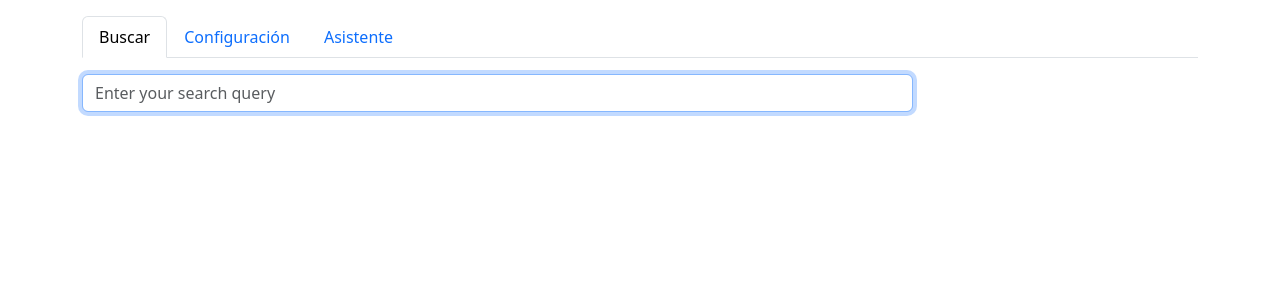
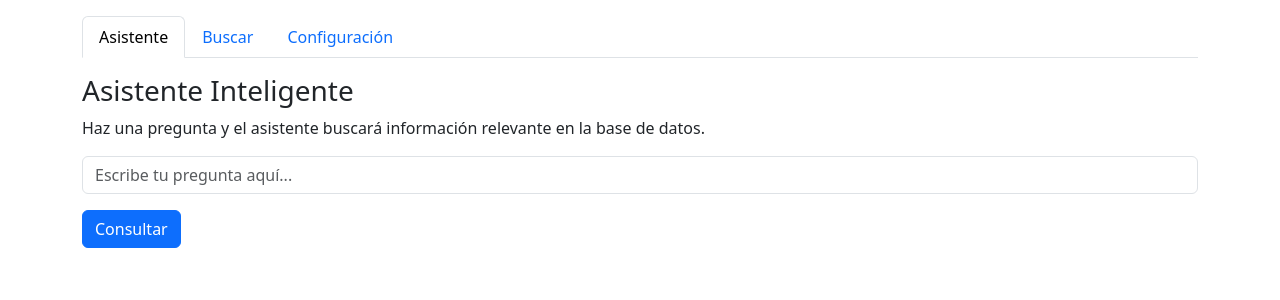
Before and after one commit to jornella/Goornella, a Flask app: page / in a window 1280 px wide. Shown: the part 75-375 px from the top of the page. Run offline with Flask 3, Linux system fonts and the light colour scheme; some web fonts are replaced.

Commit message:
Moved tab and button added

```diff
--- a/templates/base.html
+++ b/templates/base.html
@@ -44,22 +44,23 @@
       <!-- Pestañas -->
       <ul class="nav nav-tabs" id="tabs">
         <li class="nav-item">
-          <a class="nav-link active" id="tab-search" href="#" onclick="showTab('search')">Buscar</a>
+          <a class="nav-link active" id="tab-assistant" href="#" onclick="showTab('assistant')">Asistente</a>
+        </li>
+        <li class="nav-item">
+          <a class="nav-link" id="tab-search" href="#" onclick="showTab('search')">Buscar</a>
         </li>
         <li class="nav-item">
           <a class="nav-link" id="tab-config" href="#" onclick="showTab('config')">Configuración</a>
         </li>
-        <li class="nav-item">
-          <a class="nav-link" id="tab-assistant" href="#" onclick="showTab('assistant')">Asistente</a> <!-- ✅ Esta línea es nueva -->
-        </li>
       </ul>
 
       <!-- Contenido dinámico -->
-      <div id="search" class="tab-content mt-3">{% block content %}{% endblock %}</div>
+      <div id="search" class="tab-content mt-3"style="display: none;">{% block content %}{% endblock %}</div>
+
       <div id="config" class="tab-content mt-3" style="display: none;">
         {% include 'config.html' %}
       </div>
-      <div id="assistant" class="tab-content mt-3" style="display: none;">
+      <div id="assistant" class="tab-content mt-3">
         {% include 'assistant.html' %}
       </div>
 
@@ -75,6 +76,10 @@
         document.getElementById('tab-config').classList.toggle('active', tab === 'config');
         document.getElementById('tab-assistant').classList.toggle('active', tab === 'assistant');
       }
+      // Cargar la pestaña Asistente por defecto al cargar la página
+      document.addEventListener("DOMContentLoaded", function () {
+          showTab('assistant');
+      });
     </script>
 
     <script src="https://cdn.jsdelivr.net/npm/bootstrap@5.3.2/dist/js/bootstrap.bundle.min.js" integrity="sha384-C6RzsynM9kWDrMNeT87bh95OGNyZPhcTNXj1NW7RuBCsyN/o0jlpcV8Qyq46cDfL" crossorigin="anonymous"></script>
--- a/templates/index.html
+++ b/templates/index.html
@@ -23,6 +23,7 @@
             <form method="POST" action="{{ url_for('handle_search') }}">
                 <div class="mb-3">
                     <input type="text" class="form-control" style="width:100%;" name="query" id="query" placeholder="Enter your search query" value="{{ query if query else '' }}" autocomplete="off" autofocus>
+                    <button type="submit" class="btn btn-primary">Buscar</button>
                 </div>
             </form>
 
```
